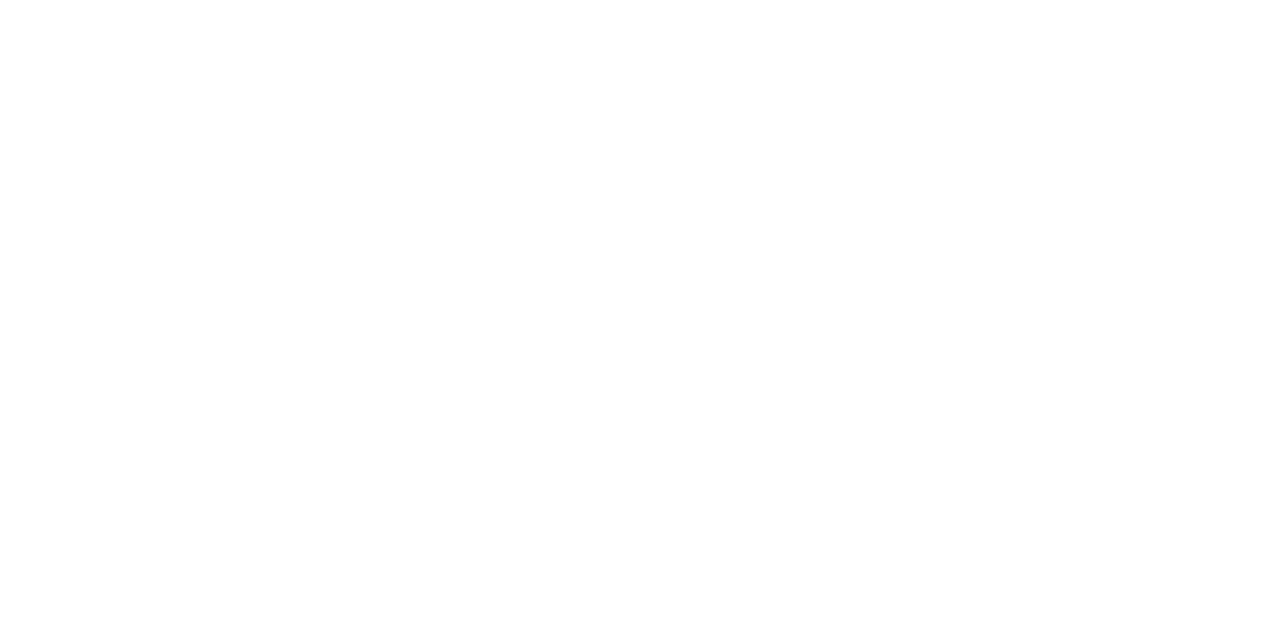
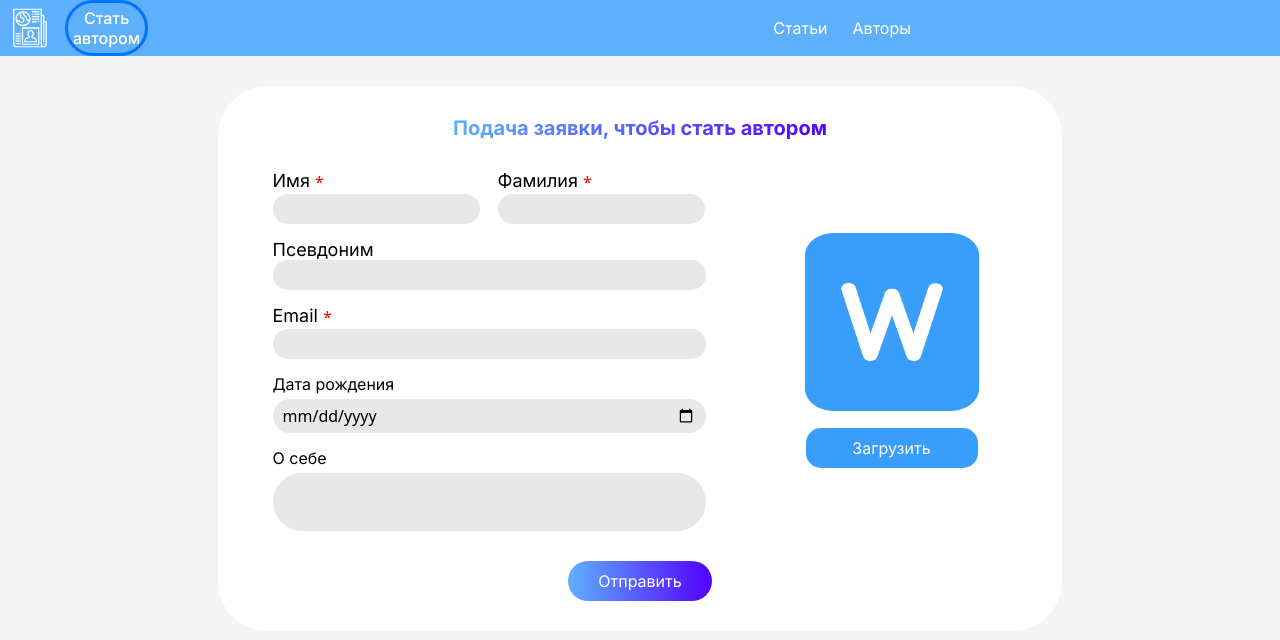
Before and after one commit to RomanLeshchishin/Articles-fullstack, a React (Vite) app in the folder articles-frontend/: page /create-application in a window 1280 px wide. Before the commit this address had no page. Shown: the top 640 px of the page. Built offline with nearby package versions, Linux system fonts and the light colour scheme.

Commit message:
Frontend, application component: fix styles; add Layout; add ApplicationPage

```diff
--- a/articles-frontend/package.json
+++ b/articles-frontend/package.json
@@ -15,13 +15,16 @@
     "bootstrap": "^5.0.0",
     "bootstrap-icons": "^1.11.3",
     "jwt-decode": "^4.0.0",
+    "path": "^0.12.7",
+    "path-types": "^1.0.4",
     "react": "^18.2.0",
     "react-bootstrap": "^2.10.1",
     "react-bootstrap-icons": "^1.11.3",
     "react-dom": "^18.2.0",
     "react-redux": "^9.1.0",
     "react-router-dom": "^6.22.1",
-    "sass": "^1.71.1"
+    "sass": "^1.71.1",
+    "url": "^0.11.3"
   },
   "devDependencies": {
     "@types/react": "^18.2.56",
--- a/articles-frontend/src/App.tsx
+++ b/articles-frontend/src/App.tsx
@@ -3,12 +3,17 @@
 import Registration from "./components/Auth/Registration.tsx";
 import Login from "./components/Auth/Login.tsx";
 import MainPage from "./pages/MainPage/MainPage.tsx";
+import Layout from "./components/UI/Layout/Layout.tsx";
+import Application from "./components/Application/Application.tsx";
 
 function App() {
   return (
     <BrowserRouter>
       <Routes>
-          <Route path={'/'} element={<MainPage />}/>
+		  <Route element={<Layout/>}>
+			  <Route path={'/'} element={<MainPage />}/>
+			  <Route path={'/create-application'} element={<Application />}/>
+		  </Route>
           <Route path={'/login'} element={<Login />}/>
           <Route path={'/registration'} element={<Registration />}/>
       </Routes>
--- a/articles-frontend/src/components/Application/Application.module.scss
+++ b/articles-frontend/src/components/Application/Application.module.scss
@@ -59,9 +59,16 @@
       align-items: center;
       justify-content: center;
 
-      .imgForm {
-        width: 232px;
-        height: 178px;
+      .contentUpload {
+        display: flex;
+        flex-direction: column;
+        gap: 2px;
+        align-items: center;
+
+        .imgForm {
+          width: 232px;
+          height: 178px;
+        }
       }
 
       .labelUpload {
--- a/articles-frontend/src/components/Application/Application.tsx
+++ b/articles-frontend/src/components/Application/Application.tsx
@@ -21,7 +21,7 @@
 	)
 	const [date, setDate] = useState<string>('')
 	const [about, setAbout] = useState<string>('')
-	const [filename, setFileName] = useState<string>('Загрузить')
+	const [filename, setFileName] = useState<string>('')
 	const [selectedFile, setSelectedFile] = useState(null)
 
 	const onChangeUploadFile = (event) => {
@@ -100,13 +100,17 @@
 					</div>
 				</div>
 				<div className={styles.uploadForm}>
-					<img src={fileIcon} alt={'file'} className={styles.imgForm}/>
+					<div className={styles.contentUpload}>
+						<img src={fileIcon} alt={'file'} className={styles.imgForm}/>
+						<div>{filename}</div>
+					</div>
 					<label className={styles.labelUpload}>
 						<input
 							type={"file"}
 							name={"file"}
-							onChange={onChangeUploadFile}/>
-						<span>{filename}</span>
+							onChange={onChangeUploadFile}
+						/>
+						<span>Загрузить</span>
 					</label>
 				</div>
 			</div>
--- a/articles-frontend/src/components/Navbar/Navbar.module.scss
+++ b/articles-frontend/src/components/Navbar/Navbar.module.scss
@@ -1,4 +1,5 @@
 @import "../../styles/textFont.module";
+@import "../../styles/customBtn.module";
 
 .navbar {
   display: flex;
@@ -8,13 +9,23 @@
   padding: 0 10px 0 10px;
   background-color: #5FB0FB;
   top: 0;
-  gap: 696px;
+  gap: 620px;
 
   .logo{
-    display: block;
-    text-align: center;
-    color: white;
-    padding: 15px 5px;
+    width: 40px;
+    height: 40px;
+  }
+
+  .btnAuthor {
+    @extend .customGradientButton;
+    background: none;
+    padding: 5px;
+    text-decoration: none;
+    border: 3px solid #0074FD;
+  }
+
+  .btnAuthor:active {
+    background: none;
   }
 
   .navLinkBlock {
--- a/articles-frontend/src/components/Navbar/Navbar.tsx
+++ b/articles-frontend/src/components/Navbar/Navbar.tsx
@@ -1,5 +1,6 @@
 import styles from "./Navbar.module.scss";
 import {Link, useNavigate} from "react-router-dom";
+import logo from "../../assets/logo.svg";
 
 const Navbar = () => {
 	const navigate = useNavigate()
@@ -10,10 +11,13 @@
 
     return (
         <div className={styles.navbar}>
-            <div className={styles.logo}>Лого</div>
+			<div className={styles.navLinkBlock}>
+				<img src={logo} alt={'logo'} className={styles.logo}/>
+				<Link to={'/create-application'} className={styles.btnAuthor}>Стать автором</Link>
+			</div>
             <div className={styles.navLinkBlock}>
-                <Link to={''} className={styles.navLink}>Статьи</Link>
-                <Link to={''} className={styles.navLink}>Авторы</Link>
+                <Link to={'/'} className={styles.navLink}>Статьи</Link>
+                <Link to={'/'} className={styles.navLink}>Авторы</Link>
             </div>
 			{localStorage.getItem('name') !== null ?
 				<div className={styles.navLinkBlock}>
--- /dev/null
+++ b/articles-frontend/src/components/UI/Layout/Layout.module.scss
@@ -0,0 +1,8 @@
+.mainContent {
+  display: flex;
+  flex-direction: column;
+  align-items: center;
+  height: 94.4vh;
+  padding-top: 30px;
+  background-color: #F5F5F5;
+}
--- /dev/null
+++ b/articles-frontend/src/components/UI/Layout/Layout.tsx
@@ -0,0 +1,16 @@
+import Navbar from "../../Navbar/Navbar.tsx";
+import {Outlet} from "react-router-dom";
+import styles from "./Layout.module.scss";
+
+const Layout = () => {
+	return (
+		<div>
+			<Navbar/>
+			<div className={styles.mainContent}>
+				<Outlet/>
+			</div>
+		</div>
+	);
+};
+
+export default Layout;
--- a/articles-frontend/src/pages/MainPage/MainPage.tsx
+++ b/articles-frontend/src/pages/MainPage/MainPage.tsx
@@ -1,15 +1,9 @@
-import Navbar from "../../components/Navbar/Navbar.tsx";
 import ArticleCard from "../../components/Articles/ArticleCard/ArticleCard.tsx";
-import Application from "../../components/Application/Application.tsx";
 
 const MainPage = () => {
     return (
         <div>
-            <Navbar/>
-			<div style={{height: "94.4vh", backgroundColor: "#F5F5F5"}}>
-				<ArticleCard/>
-				<Application/>
-			</div>
+			<ArticleCard/>
         </div>
     );
 };
```
Also changed, not shown: articles-frontend/src/pages/ApplicationPage/ApplicationPage.tsx (added, +11 -0 lines), articles-frontend/src/assets/logo.svg (added), 1 other file (tests, documents, lock files or other folders).
